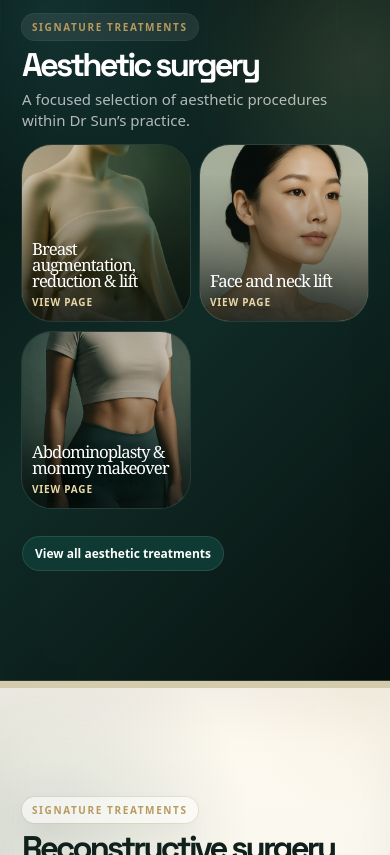
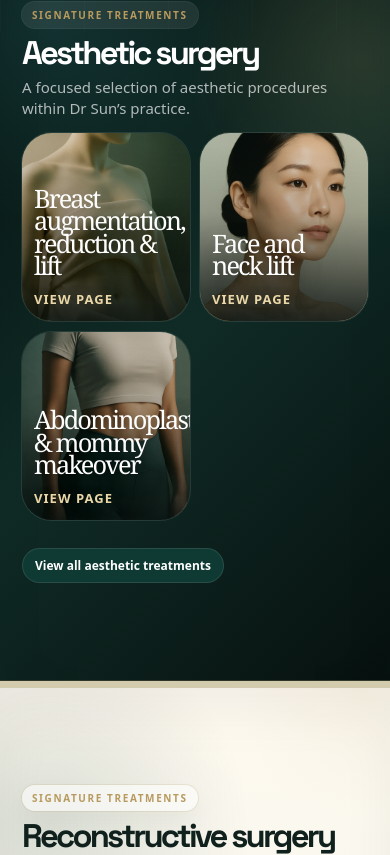
Before and after one commit to zatyrical/plasticwebsite, a Next.js app: page / in a window 390 px wide. Shown: the part 1729-2584 px from the top of the page. Built offline with nearby package versions, Linux system fonts and the light colour scheme.

Commit message:
Emphasize signature treatment tiles

```diff
--- a/app/globals.css
+++ b/app/globals.css
@@ -61,7 +61,12 @@
 .reconstructive-photo-overlay h3{font-size:clamp(20px,1.65vw,28px)}
 .reconstructive-photo-overlay span{color:#ead7a8}
 .reconstructive-photo-card:hover img{transform:scale(1.045);filter:saturate(1.04) contrast(1.04)}
-.signature-photo-grid{grid-template-columns:repeat(3,minmax(0,1fr));max-width:980px}
+.signature-photo-grid{grid-template-columns:repeat(3,minmax(0,1fr));max-width:none}
+.signature-photo-grid .aesthetic-photo-card{min-height:340px;aspect-ratio:1/1.05}
+.signature-photo-grid .aesthetic-photo-card:after{background:linear-gradient(180deg,rgba(7,17,15,.00) 6%,rgba(7,17,15,.18) 42%,rgba(7,17,15,.88) 100%),linear-gradient(135deg,rgba(14,58,51,.18),rgba(184,154,94,.16))}
+.signature-photo-grid .aesthetic-photo-overlay{left:20px;right:20px;bottom:20px}
+.signature-photo-grid .aesthetic-photo-overlay h3,.signature-photo-grid .reconstructive-photo-overlay h3{font-size:clamp(34px,3.8vw,56px);line-height:.88;letter-spacing:-.075em;text-shadow:0 14px 32px rgba(0,0,0,.58)}
+.signature-photo-grid .aesthetic-photo-overlay span{font-size:13px;margin-top:14px}
 .section-actions{display:flex;margin-top:28px;gap:12px;flex-wrap:wrap}
 .section.dark .section-actions .btn-ghost{background:rgba(255,255,255,.10);color:white;box-shadow:0 0 0 1px rgba(255,255,255,.18)}
 .treatment-listing-section{padding:84px 0 112px}
@@ -72,6 +77,9 @@
   .reconstructive-photo-card{min-height:0;aspect-ratio:1/1.05}
   .aesthetic-photo-overlay{left:10px;right:10px;bottom:10px}
   .aesthetic-photo-overlay h3{font-size:clamp(16px,4.3vw,20px);line-height:.96}
+  .signature-photo-grid .aesthetic-photo-card{min-height:0;aspect-ratio:1/1.12}
+  .signature-photo-grid .aesthetic-photo-overlay{left:12px;right:12px;bottom:12px}
+  .signature-photo-grid .aesthetic-photo-overlay h3,.signature-photo-grid .reconstructive-photo-overlay h3{font-size:clamp(22px,6.5vw,30px);line-height:.88;letter-spacing:-.075em}
   .aesthetic-photo-overlay span{font-size:10px;margin-top:6px}
   #aesthetic-surgery.mobile-screen{align-items:flex-start;padding-top:28px;padding-bottom:28px}
 }
```
